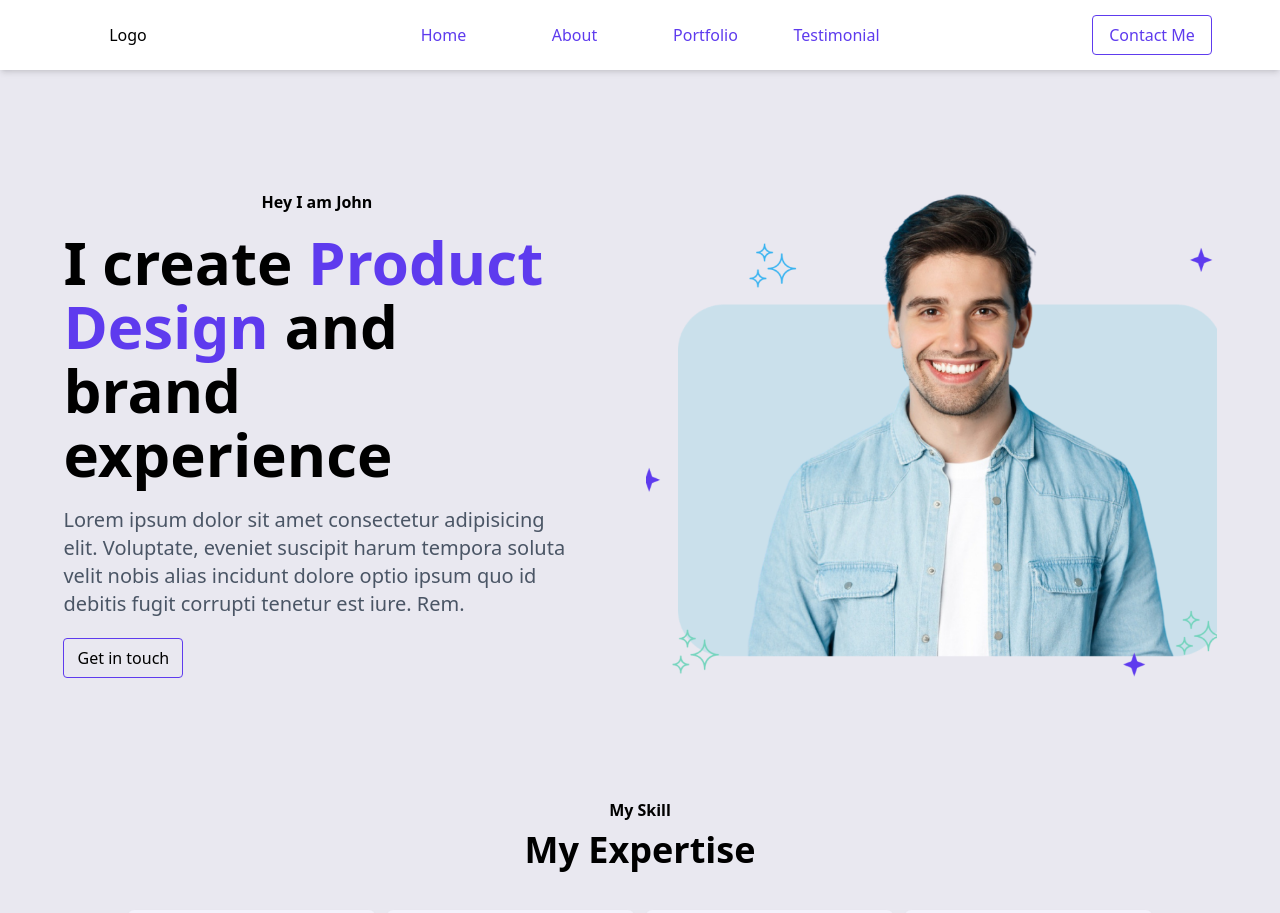
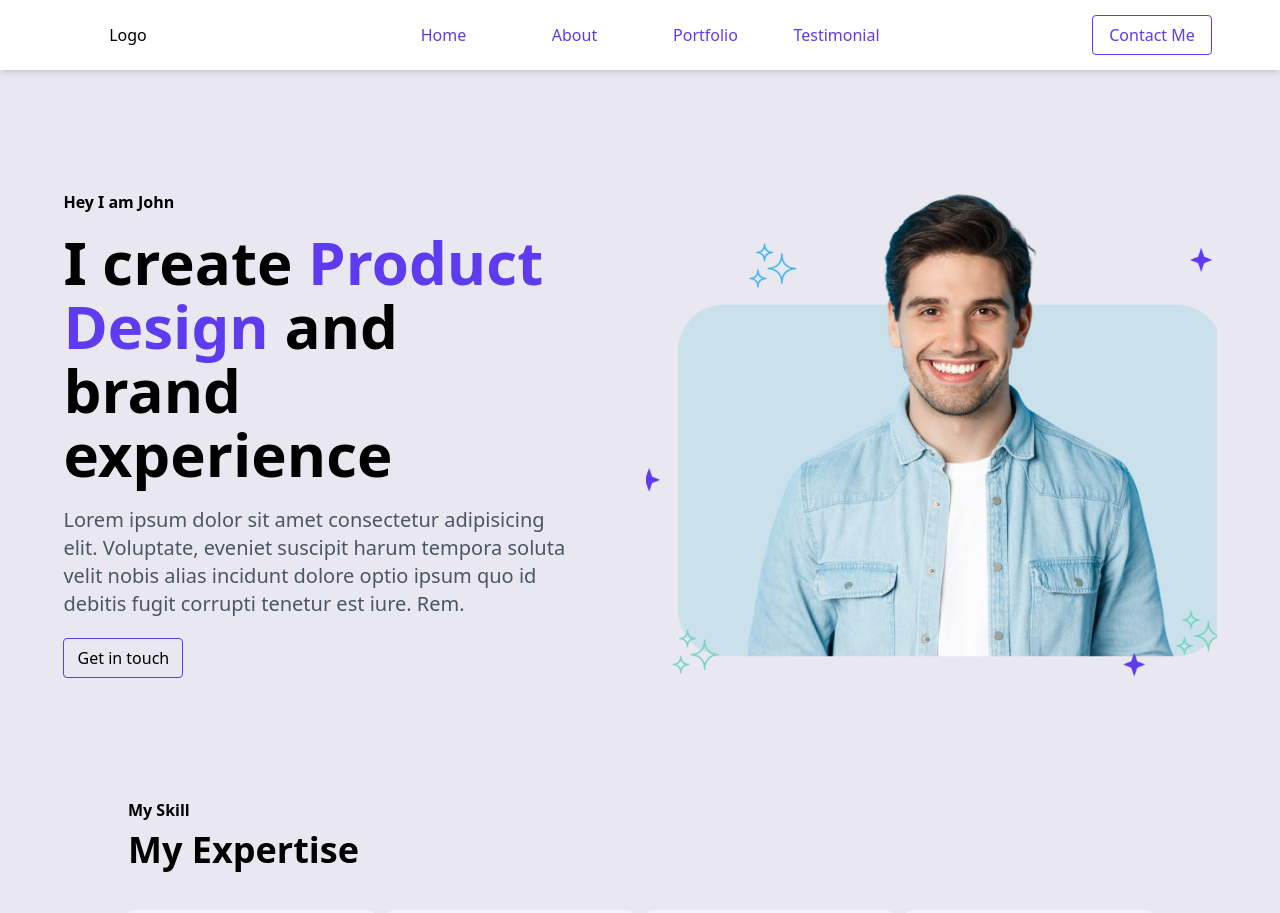
Before and after one commit to Maryammuhammadafzal/Product_Designer_Portfolio, a React (Vite) app: page / in a window 1280 px wide. Shown: the top 913 px of the page. Built offline with nearby package versions, Linux system fonts and the light colour scheme.

Commit message:
4th section responsive

```diff
--- a/src/Components/SubHeading/SubHeading.jsx
+++ b/src/Components/SubHeading/SubHeading.jsx
@@ -3,7 +3,7 @@ import React from 'react'
 const SubHeading = ({text}) => {
   return (
     <>
-      <h3 className="w-[80%] text-center h-[20px] font-bold text-base">{text}</h3>
+      <h3 className="w-[80%] lg:text-start text-center h-[20px] font-bold text-base">{text}</h3>
     </>
   )
 }
--- a/src/Pages/Skill/Skill.jsx
+++ b/src/Pages/Skill/Skill.jsx
@@ -5,7 +5,7 @@ import Card from "../../Components/Card/Card";
 const Skill = () => {
   return (
     <div className="w-full h-auto flex flex-col gap-10 justify-center items-center">
-      <div className="lg:w-[90%] xl:w-[80%] w-full h-auto flex flex-col items-center justify-center gap-3">
+      <div className="lg:w-[90%] xl:w-[80%] w-full h-auto flex flex-col lg:items-start items-center justify-center gap-3">
         <SubHeading text="My Skill" />
         <h2 className="h-fit font-bold text-4xl">My Expertise</h2>
       </div>
```
